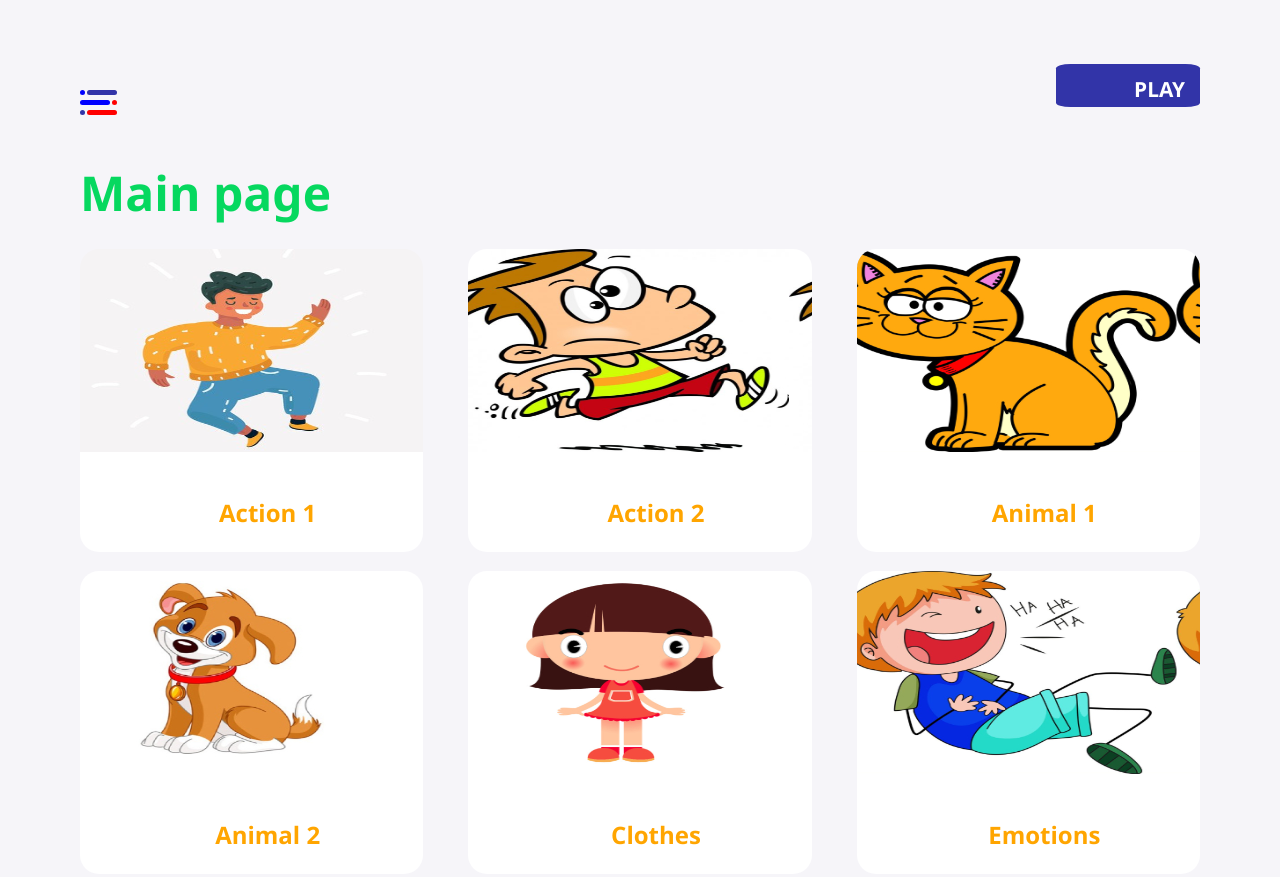
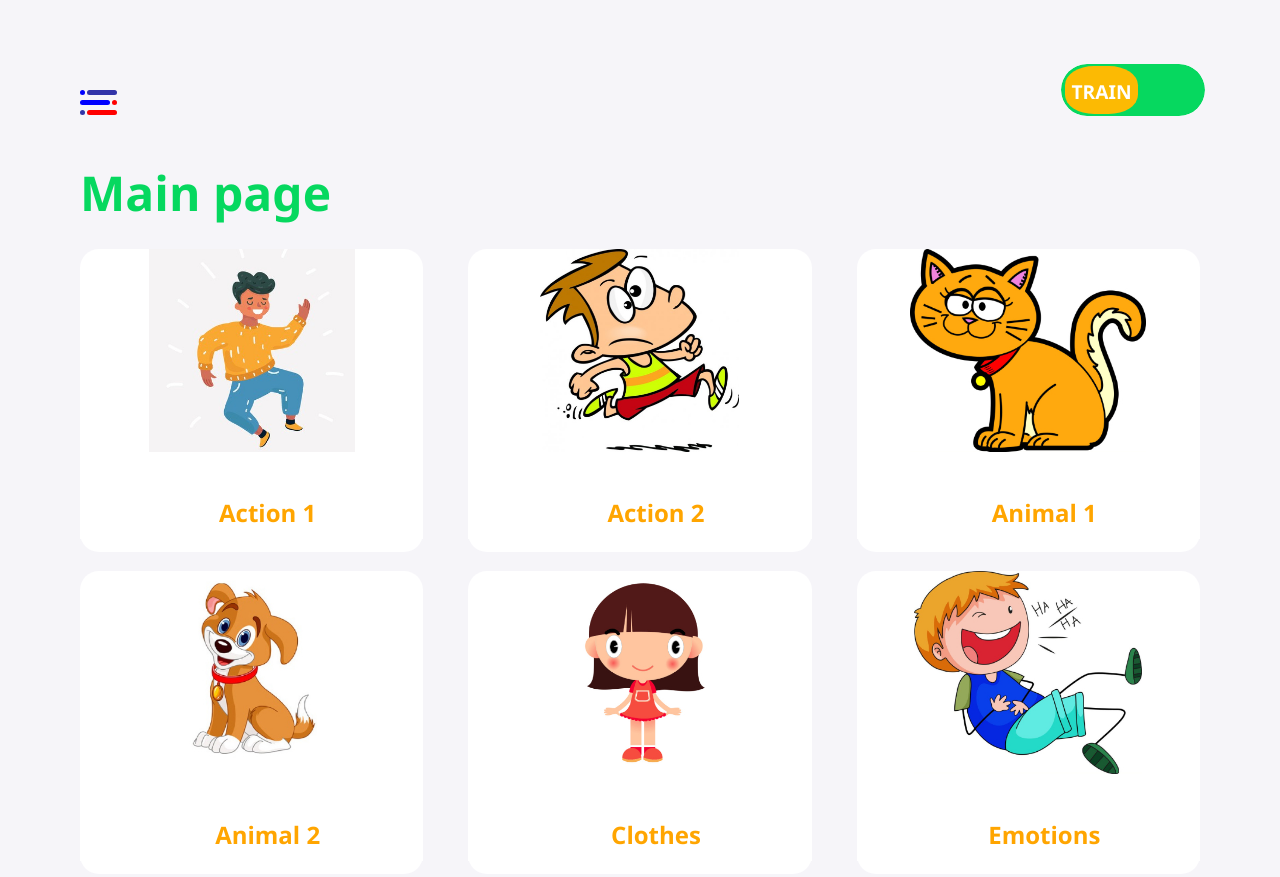
Before and after one commit to ana-dav/english-for-kids, a website built with webpack: page src/index.html in a window 1280 px wide. Shown: the top 877 px of the page. Built offline with nearby package versions, Linux system fonts and the light colour scheme; files whose address does not match are found by name.

Commit message:
fix: change toggler

```diff
--- a/src/index.html
+++ b/src/index.html
@@ -3,7 +3,6 @@
   <head>
     <meta charset="UTF-8" />
     <meta name="viewport" content="width=device-width, initial-scale=1.0" />
-    <!-- <link rel="stylesheet" href="./style/style.css" /> -->
     <link
       rel="stylesheet"
       href="https://cdnjs.cloudflare.com/ajax/libs/font-awesome/4.7.0/css/font-awesome.min.css"
@@ -14,11 +13,9 @@
   <body>
     <header>
       <div class="toggler">
-        <input type="checkbox" class="game-mode" id="game-mode" />
-        <label for="game-mode" class="checked-label">TRAIN</label>
-        <label for="game-mode" class="unchecked-label">PLAY</label>
-        <div class="background checked-background"></div>
-        <div class="background unchecked-background"></div>
+        <input type="checkbox" class="checkbox" />
+        <div class="knobs"></div>
+        <div class="layer"></div>
       </div>
       <nav class="nav">
         <input id="nav__toggle" type="checkbox" />
@@ -78,6 +75,5 @@
     </header>
 
     <div id="app" class="app"></div>
-    <!-- <script type="module" src="./js/index.js"></script> -->
   </body>
 </html>
--- a/src/js/components/localStorage.js
+++ /dev/null
@@ -1,21 +0,0 @@
-import { gameMode } from '../constants/constants';
-
-export const isGameModeOff = { state: true };
-
-function setStudyMode() {
-  gameMode.forEach((mode) => {
-    mode.addEventListener('click', () => {
-      isGameModeOff.state = mode.checked;
-      localStorage.setItem('study-mode', isGameModeOff.state);
-      window.location.reload();
-    });
-  });
-}
-
-export function getStudyMode() {
-  const localStudyMode = localStorage.getItem('study-mode');
-  isGameModeOff.state = localStudyMode !== null ? localStudyMode : false;
-}
-
-setStudyMode();
-getStudyMode();
--- a/src/js/constants/constants.js
+++ b/src/js/constants/constants.js
@@ -1,7 +1,8 @@
 export const imgPath = '../../assets/images';
 export const audioPath = '../../assets/sound/';
 
-export const gameMode = document.querySelectorAll('.game-mode');
+export const gameMode = document.querySelector('.toggler');
+export const checkbox = document.querySelector('.checkbox');
 export const navCategory = document.querySelectorAll('.nav__list-item-link');
 export const categoryImg = document.querySelectorAll('.cards__img');
 export const categoryName = document.querySelectorAll('.cards__description');
--- a/src/js/index.js
+++ b/src/js/index.js
@@ -1,4 +1,4 @@
-import { goToPage } from './util/router';
+import goToPage from './util/router';
 import fillNavHtml from './components/navBar';
 import '../style/style.scss';
 
--- a/src/js/util/router.js
+++ b/src/js/util/router.js
@@ -1,4 +1,4 @@
-import { isGameModeOff } from '../components/localStorage';
+import { gameMode, checkbox } from '../constants/constants';
 import cards from '../data/cards';
 import fillMainPage from '../view/fillMainPage';
 import fillCategoryHtmlPage from '../view/fillCategoryPage';
@@ -18,7 +18,7 @@ function goToRoute(pageName) {
   xhttp.send();
 }
 
-export function goToPage() {
+function goToPage() {
   let isHashCorrect = false;
   cards[0].forEach((card) => {
     if (
@@ -28,6 +28,16 @@ export function goToPage() {
       isHashCorrect = true;
     }
   });
+
+  let isGameModeOff = true;
+  gameMode.addEventListener('click', function setLocalStorage() {
+    isGameModeOff = !checkbox.checked;
+    localStorage.setItem('study-mode', isGameModeOff);
+    goToPage();
+    gameMode.removeEventListener('click', setLocalStorage);
+  });
+
+  isGameModeOff = localStorage.getItem('study-mode');
 
   const hashLocation = window.location.hash;
   if (hashLocation.length === 0 || hashLocation === '' || hashLocation === '#main') {
@@ -45,13 +55,13 @@ export function goToPage() {
     });
   } else if (
     isHashCorrect
-    && (isGameModeOff.state === true || isGameModeOff.state === 'true')
+    && (isGameModeOff === true || isGameModeOff === 'true')
   ) {
     goToRoute('train.html');
     fillCategoryHtmlPage();
   } else if (
     isHashCorrect
-    && (isGameModeOff.state === false || isGameModeOff.state === 'false')
+    && (isGameModeOff === false || isGameModeOff === 'false')
   ) {
     goToRoute('game.html');
     fillGameHtmlPage();
@@ -60,4 +70,6 @@ export function goToPage() {
   }
 }
 
-export const onHashChange = window.addEventListener('hashchange', goToPage);
+window.addEventListener('hashchange', goToPage);
+
+export default goToPage;
--- a/src/js/view/fillCategoryPage.js
+++ b/src/js/view/fillCategoryPage.js
@@ -26,7 +26,9 @@ function fillCategoryHtmlPage() {
     }`;
     categoryNameBack[i].textContent = cards[categoryIndex + 1][i].translation;
     const imageName = cards[categoryIndex + 1][i].image;
+    imgFront.style.backgroundColor = '#ffffff';
     imgFront.style.backgroundImage = `url("${imgPath}/${imageName}")`;
+    categoryImgBack[i].style.backgroundColor = '#ffffff';
     categoryImgBack[i].style.backgroundImage = `url("${imgPath}/${imageName}")`;
   });
 
@@ -38,8 +40,8 @@ function fillCategoryHtmlPage() {
       categoryCardsBack[i].style.transform = 'rotateY(0deg)';
     }));
 
-  categoryCardsBack.forEach((turn, i) => turn
-    .addEventListener('mouseout', () => {
+  categoryCardsBack.forEach((card, i) => card
+    .addEventListener('mouseleave', () => {
       categoryCardsFront[i].style.transform = 'rotateY(0deg)';
       categoryCardsBack[i].style.transform = 'rotateY(-180deg)';
     }));
--- a/src/style/main.scss
+++ b/src/style/main.scss
@@ -29,6 +29,7 @@
 
 .cards__wrapper > div {
   margin: 1rem 0;
+  background-color: white;
   @media (max-width: 750px) {
     margin: 1rem auto;
   }
@@ -58,8 +59,9 @@
   &__img {
     height: 203px;
     border-radius: 19px 19px 0 0;
-    background-position: top;
-    background-repeat: round;
+    background-position: center;
+    background-repeat: no-repeat;
+    background-size: contain;
     background-image: url('../assets/images/angry.jpg');
   }
   &__description {
--- a/src/style/mode-toggle.scss
+++ b/src/style/mode-toggle.scss
@@ -1,114 +1,74 @@
-@import './colors.scss';
+.knobs,
+.layer {
+  position: absolute;
+  top: 0;
+  right: 0;
+  bottom: 0;
+  left: 0;
+}
 
 .toggler {
-  background: transparent;
-  width: 9em;
-  height: 2.7em;
-  margin-right: 5rem;
-  border-radius: 10%;
   position: relative;
+  width: 144px;
+  height: 52px;
+  margin-right: 75px;
+  overflow: hidden;
+  border-radius: 100px;
 }
 
-.toggler input[type='checkbox'],
-.background {
-  position: absolute;
-  top: 0;
-  bottom: 0;
+.checkbox {
+  position: relative;
+  width: 100%;
   height: 100%;
+  padding: 0;
   margin: 0;
-  border-radius: inherit;
+  opacity: 0;
+  cursor: pointer;
   z-index: 3;
-  background-color: transparent;
 }
 
-.toggler input[type='checkbox'] {
-  cursor: pointer;
-  -webkit-appearance: none;
-  width: 100%;
-  left: 0;
-  right: 0;
-  border: 0;
-}
-
-.toggler input[type='checkbox']:active,
-.toggler input[type='checkbox']:focus,
-.toggler .background,
-.toggler label,
-.toggler {
-  outline: 1px solid transparent;
-}
-.toggler label {
-  color: $white;
-}
-
-.toggler label {
-  font-size: 1.3rem;
-  font-weight: 600;
-  position: absolute;
-  top: 25%;
+.knobs {
   z-index: 2;
 }
 
-.toggler .checked-label {
-  left: 15px;
+.layer {
+  width: 100%;
+  background-color: $green;
+  transition: 0.3s ease all;
+  z-index: 1;
+  border-radius: 90px;
 }
 
-.toggler .unchecked-label {
-  right: 15px;
+.knobs:before {
+  content: 'TRAIN';
+  position: absolute;
+  top: 2px;
+  left: 4px;
+  width: 65px;
+  height: 30px;
+  color: #fff;
+  font-size: 1.2em;
+  font-weight: bold;
+  text-align: center;
+  line-height: 1.8;
+  padding: 9px 4px;
+  background-color: $yellow;
+  border-radius: 40%;
+  transition: 0.3s cubic-bezier(0.18, 0.89, 0.35, 1.15) all;
 }
 
-.toggler .background {
-  width: 0;
-  z-index: 1;
+.checkbox:checked + .knobs:before {
+  content: 'PLAY';
+  left: 67px;
+  background-color: $green;
 }
 
-.toggler .unchecked-background {
+.checkbox:checked ~ .layer {
   background-color: $blue;
-  right: 0;
 }
 
-.toggler .checked-background {
-  background-color: $green;
-  left: 0;
+.knobs,
+.knobs:before,
+.layer {
+  transition: 0.3s ease all;
 }
-
-.toggler input[type='checkbox']:not(:checked) ~ .unchecked-background,
-.toggler input[type='checkbox']:checked ~ .checked-background {
-  -webkit-animation-name: check;
-  animation-name: check;
-  -webkit-animation-duration: 0.3s;
-  animation-duration: 0.3s;
-  -webkit-animation-fill-mode: forwards;
-  animation-fill-mode: forwards;
-}
-.toggler input[type='checkbox']:not(:checked) ~ .checked-background,
-.toggler input[type='checkbox']:checked ~ .unchecked-background {
-  -webkit-animation-name: uncheck;
-  animation-name: uncheck;
-  -webkit-animation-duration: 0.3s;
-  animation-duration: 0.3s;
-  -webkit-animation-fill-mode: forwards;
-  animation-fill-mode: forwards;
-}
-.toggler input[type='checkbox']:not(:checked) ~ .checked-label,
-.toggler input[type='checkbox']:checked ~ .unchecked-label {
-  visibility: hidden;
-}
-
-@keyframes check {
-  0% {
-    width: 0;
-  }
-  100% {
-    width: 100%;
-  }
-}
-
-@keyframes uncheck {
-  0% {
-    width: 100%;
-  }
-  100% {
-    width: 0%;
-  }
-}
```
Also changed, not shown: 1 other file.
